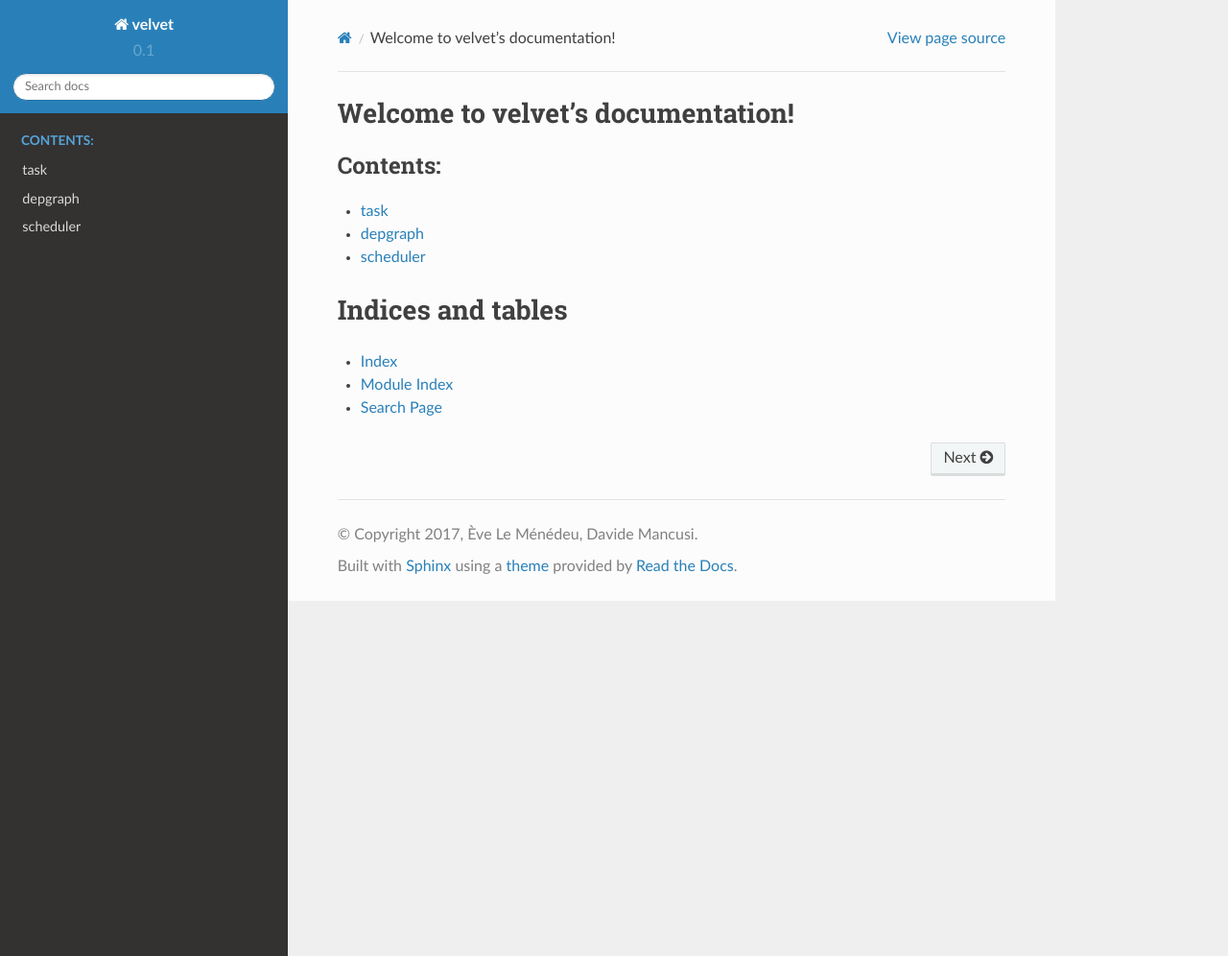
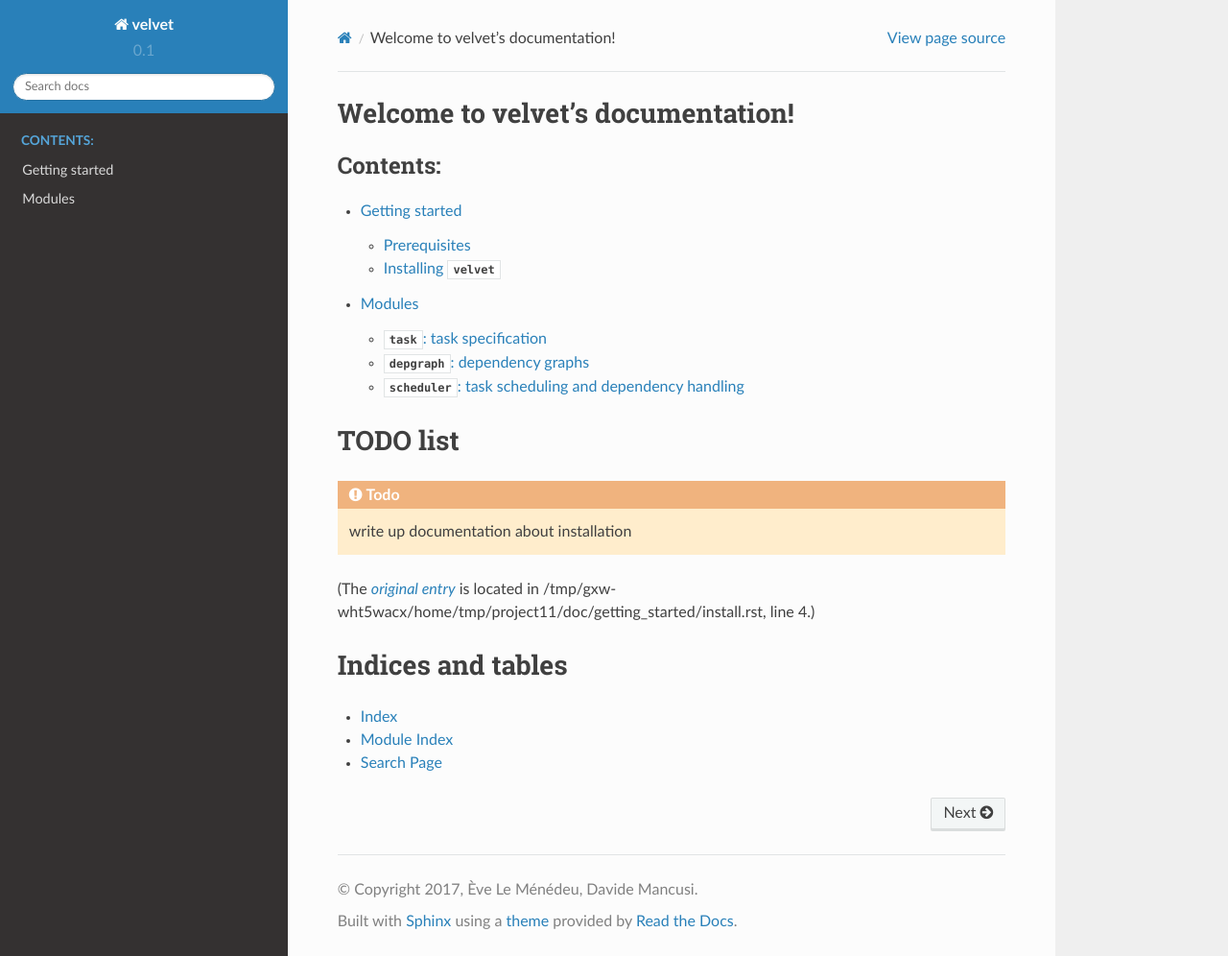
Before and after one commit to valjean-framework/valjean, a Sphinx documentation site: the page built from doc/index.rst, in a window 1280 px wide and 996 px high. Shown: the whole window at 96% size. Built offline with Sphinx 7.4.7 and the Read the Docs theme 2.0.0, drawn with Linux system fonts in a browser that asks for light colours.

Commit message:
Partially refactor the documentation

```diff
--- /dev/null
+++ b/doc/getting_started.rst
@@ -0,0 +1,7 @@
+Getting started
+===============
+
+.. toctree::
+
+   getting_started/prerequisites
+   getting_started/install
--- /dev/null
+++ b/doc/getting_started/install.rst
@@ -0,0 +1,6 @@
+Installing :mod:`velvet`
+========================
+
+.. todo::
+
+   write up documentation about installation
--- a/doc/index.rst
+++ b/doc/index.rst
@@ -10,9 +5,14 @@ Welcome to velvet's documentation!
    :maxdepth: 2
    :caption: Contents:
 
-   task
-   depgraph
-   scheduler
+   getting_started
+   modules
+
+
+TODO list
+=========
+
+.. todolist::
 
 
 Indices and tables
--- a/doc/depgraph.rst
+++ b/doc/modules/depgraph.rst
@@ -1,5 +1,5 @@
-depgraph
-========
+:mod:`~.depgraph`: dependency graphs
+====================================
 
 .. automodule:: velvet.depgraph
    :synopsis: Dependency graphs
--- a/doc/scheduler.rst
+++ b/doc/modules/scheduler.rst
@@ -1,5 +1,5 @@
-scheduler
-=========
+:mod:`~.scheduler`: task scheduling and dependency handling
+===========================================================
 
 .. automodule:: velvet.scheduler
    :synopsis: Task scheduling and dependency handling
--- a/doc/task.rst
+++ b/doc/modules/task.rst
@@ -1,5 +1,5 @@
-task
-====
+:mod:`~.task`: task specification
+=================================
 
 .. automodule:: velvet.task
    :synopsis: Task specification
```
Also changed, not shown: other parts of doc/index.rst (+0 -5 lines), doc/getting_started/prerequisites.rst (added, +12 -0 lines), doc/modules.rst (added, +8 -0 lines).
